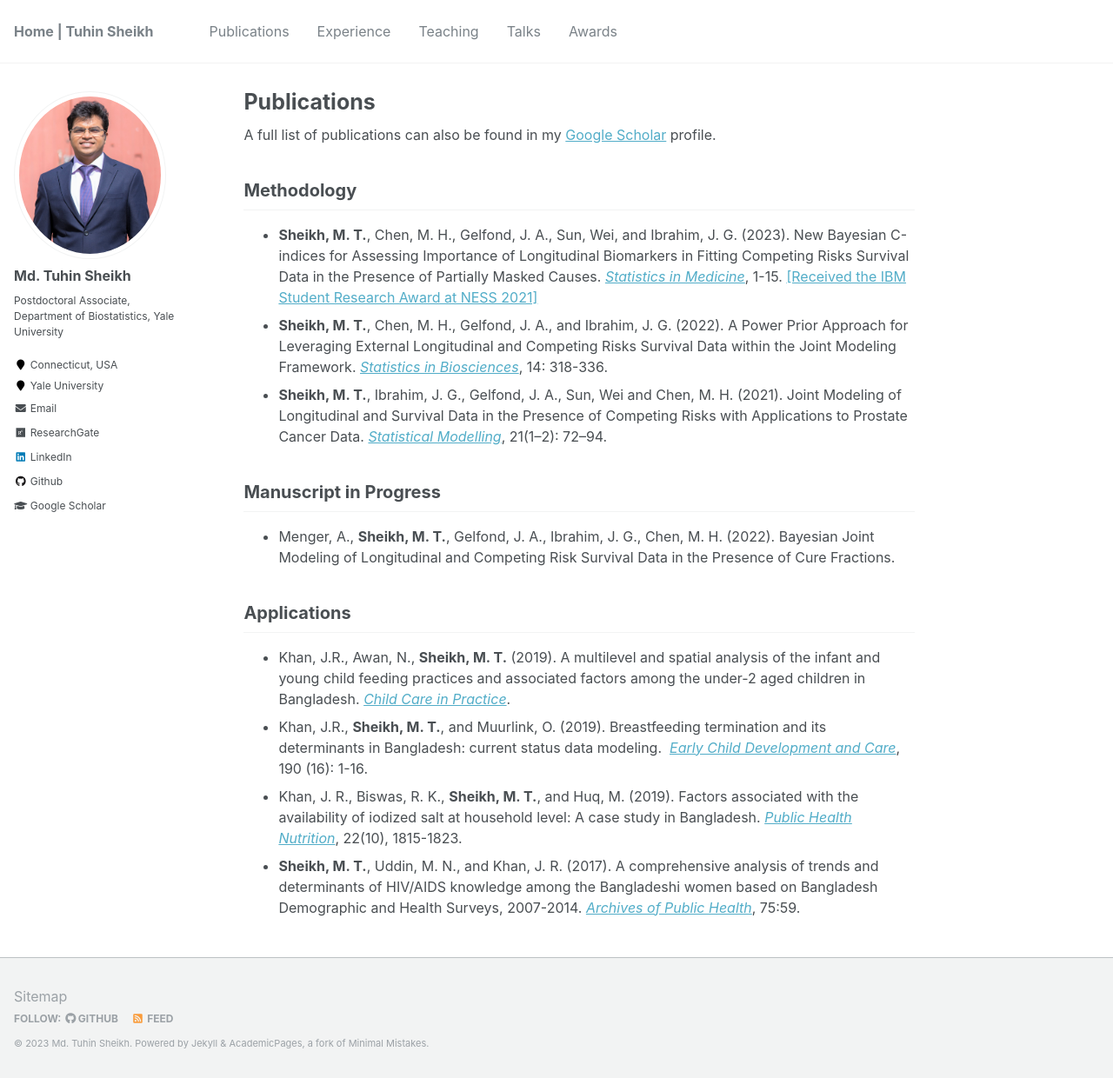
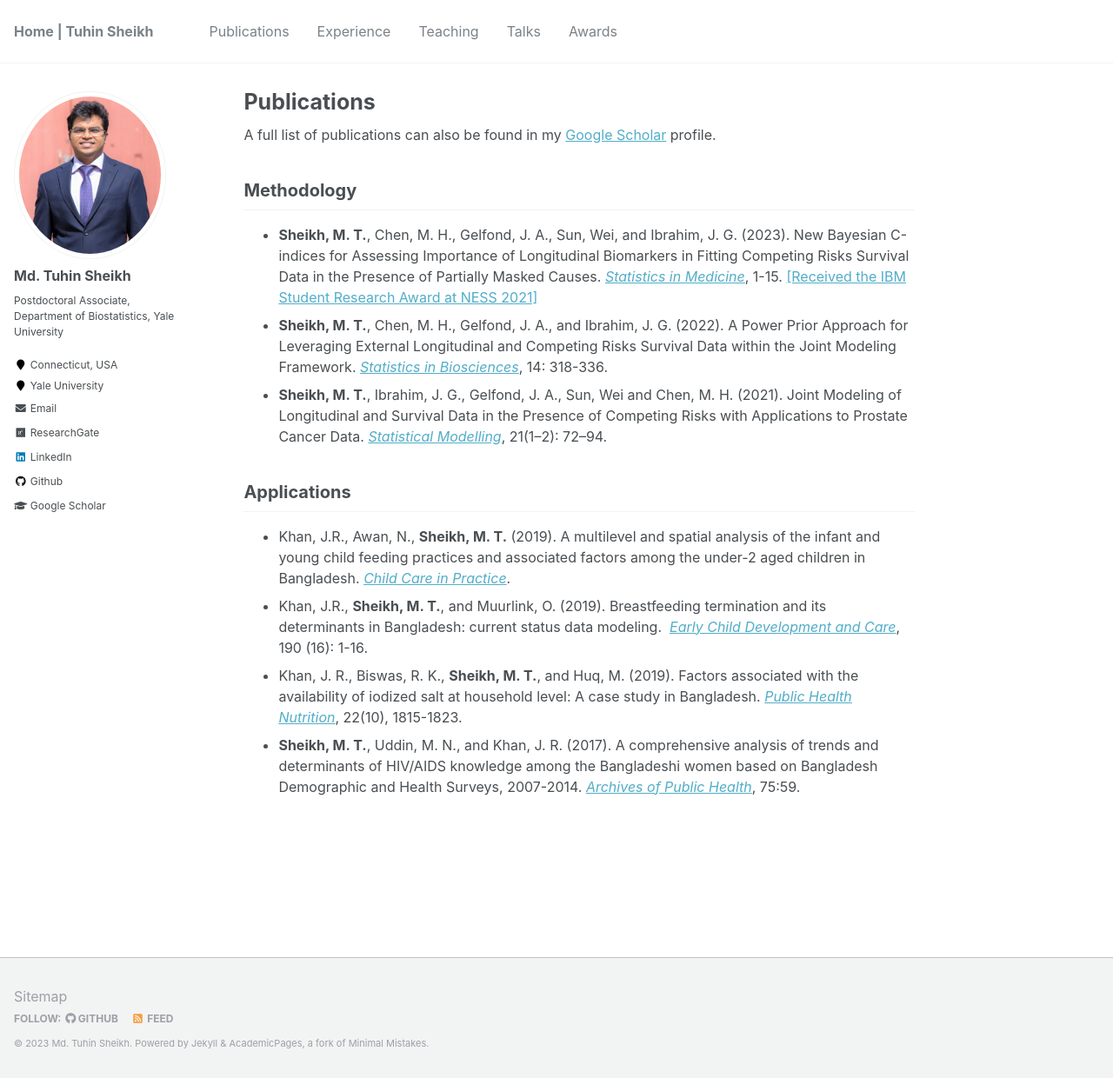
Before and after one commit to mdtuhinsheikh/mdtuhinsheikh.github.io, a Jekyll site: the page built from _pages/publications.md, in a window 1280 px wide and 1240 px high. Shown: the whole window at 87% size. Built offline with Jekyll 4.4.1, drawn with Linux system fonts in a browser that asks for light colours.

Commit message:
Update publications.md

```diff
--- a/_pages/publications.md
+++ b/_pages/publications.md
@@ -13,11 +13,11 @@ in Fitting Competing Risks Survival Data in the Presence of Partially Masked Cau
 - **Sheikh, M. T.**, Chen, M. H., Gelfond, J. A., and Ibrahim, J. G. (2022). A Power Prior Approach for Leveraging External Longitudinal and Competing Risks Survival Data within the Joint Modeling Framework. [*Statistics in Biosciences*](https://doi.org/10.1007/s12561-021-09330-6), 14: 318-336.
 - **Sheikh, M. T.**, Ibrahim, J. G., Gelfond, J. A., Sun, Wei and Chen, M. H. (2021). Joint Modeling of Longitudinal and Survival Data in the Presence of Competing Risks with Applications to Prostate Cancer Data. [*Statistical Modelling*](https://journals.sagepub.com/doi/10.1177/1471082X20944620), 21(1–2): 72–94.
 
+<!--
 ## Manuscript in Progress
-<!--
 - Menger, A., **Sheikh, M. T.**, Gelfond, J. A., Ibrahim, J. G., Chen, M. H. (2022). A Flexible Likelihood-based Model for Cure Rate within Competing Risk Time-to-event Data.
+- Menger, A., **Sheikh, M. T.**, Gelfond, J. A., Ibrahim, J. G., Chen, M. H. (2022). Bayesian Joint Modeling of Longitudinal and Competing Risk Survival Data in the Presence of Cure Fractions.
 -->
-- Menger, A., **Sheikh, M. T.**, Gelfond, J. A., Ibrahim, J. G., Chen, M. H. (2022). Bayesian Joint Modeling of Longitudinal and Competing Risk Survival Data in the Presence of Cure Fractions.
 
 ## Applications
 - Khan, J.R., Awan, N., **Sheikh, M. T.** (2019). A multilevel and spatial analysis
```
